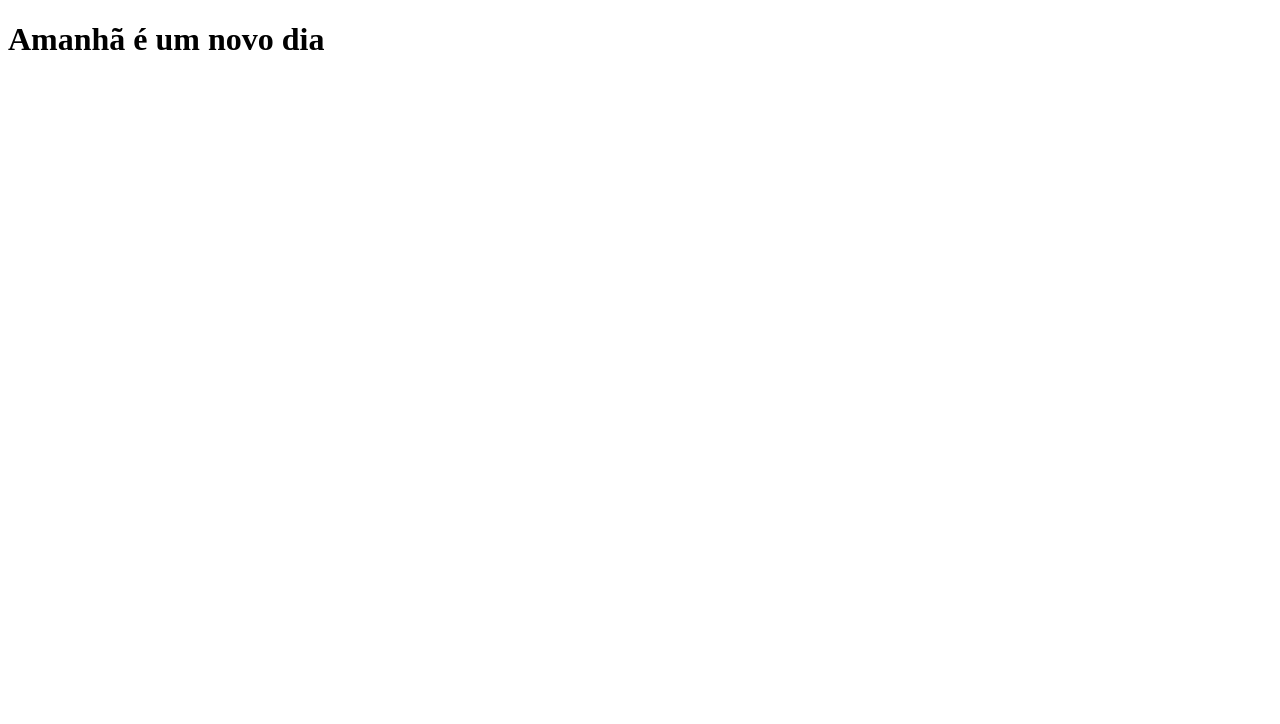
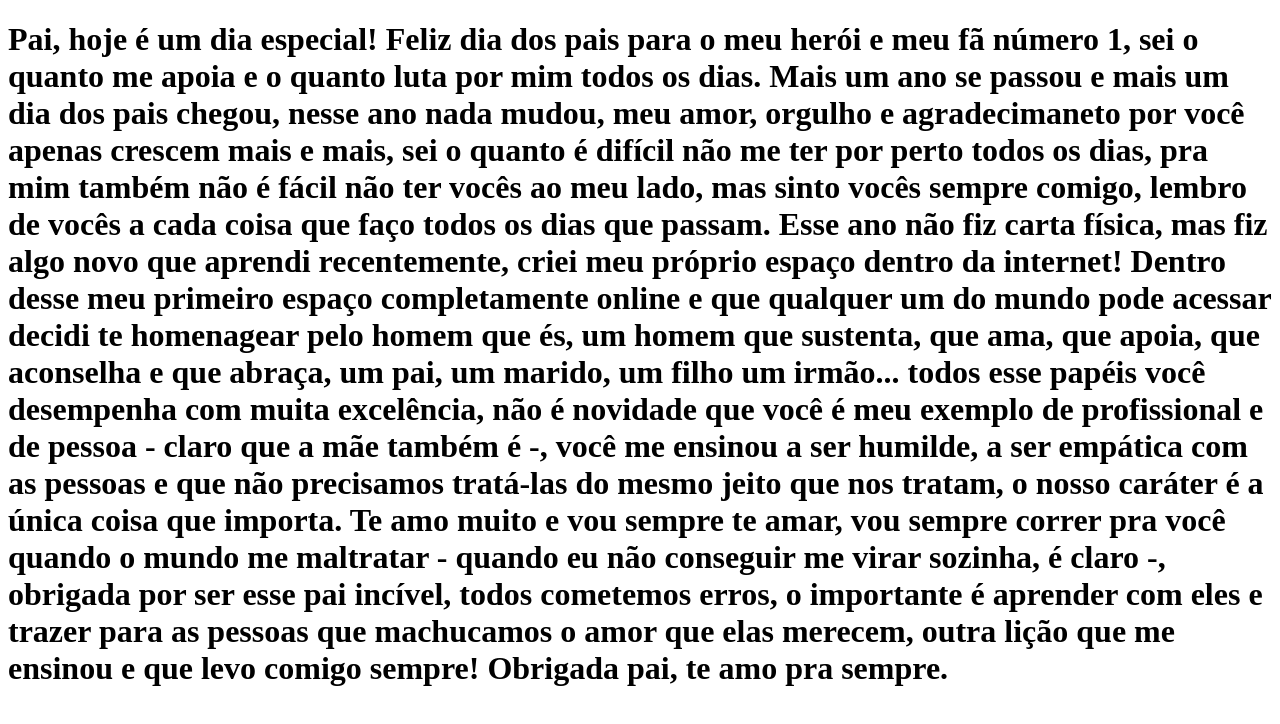
Before and after one commit to mariahoppe/clone.tabnews, a Next.js app: page / in a window 1280 px wide. Shown: the top 724 px of the page. Built offline with nearby package versions, Linux system fonts and the light colour scheme.

Commit message:
dia dos pais

```diff
--- a/pages/index.js
+++ b/pages/index.js
@@ -1,5 +1,15 @@
 function Home() {
-    return <h1> Amanhã  é um novo dia </h1>
+    return <h1> Pai, hoje é um dia especial!
+        Feliz dia dos pais para o meu herói e meu fã número 1, sei o quanto me apoia e o quanto luta por mim todos os dias.
+        Mais um ano se passou e mais um dia dos pais chegou, nesse ano nada mudou, meu amor, orgulho e agradecimaneto por você apenas crescem mais e mais, sei o quanto é difícil
+        não me ter por perto todos os dias, pra mim também não é fácil não ter vocês ao meu lado, mas sinto vocês sempre comigo, lembro de vocês a cada coisa que faço todos os dias que passam.
+        Esse ano não fiz carta física, mas fiz algo novo que aprendi recentemente, criei meu próprio espaço dentro da internet! Dentro desse meu primeiro espaço completamente online e que qualquer um do mundo pode acessar
+        decidi te homenagear pelo homem que és, um homem que sustenta, que ama, que apoia, que aconselha e que abraça, um pai, um marido, um filho um irmão... todos esse papéis você
+        desempenha com muita excelência, não é novidade que você é meu exemplo de profissional e de pessoa - claro que a mãe também é -, você me ensinou a ser humilde, a ser empática com as pessoas
+        e que não precisamos tratá-las do mesmo jeito que nos tratam, o nosso caráter é a única coisa que importa.
+        Te amo muito e vou sempre te amar, vou sempre correr pra você quando o mundo me maltratar - quando eu não conseguir me virar sozinha, é claro -, obrigada por ser esse pai incível,
+        todos cometemos erros, o importante é aprender com eles e trazer para as pessoas que machucamos o amor que elas merecem, outra lição que me ensinou e que levo comigo sempre!
+        Obrigada pai, te amo pra sempre.  </h1>
 }
 
 export default Home;
```
